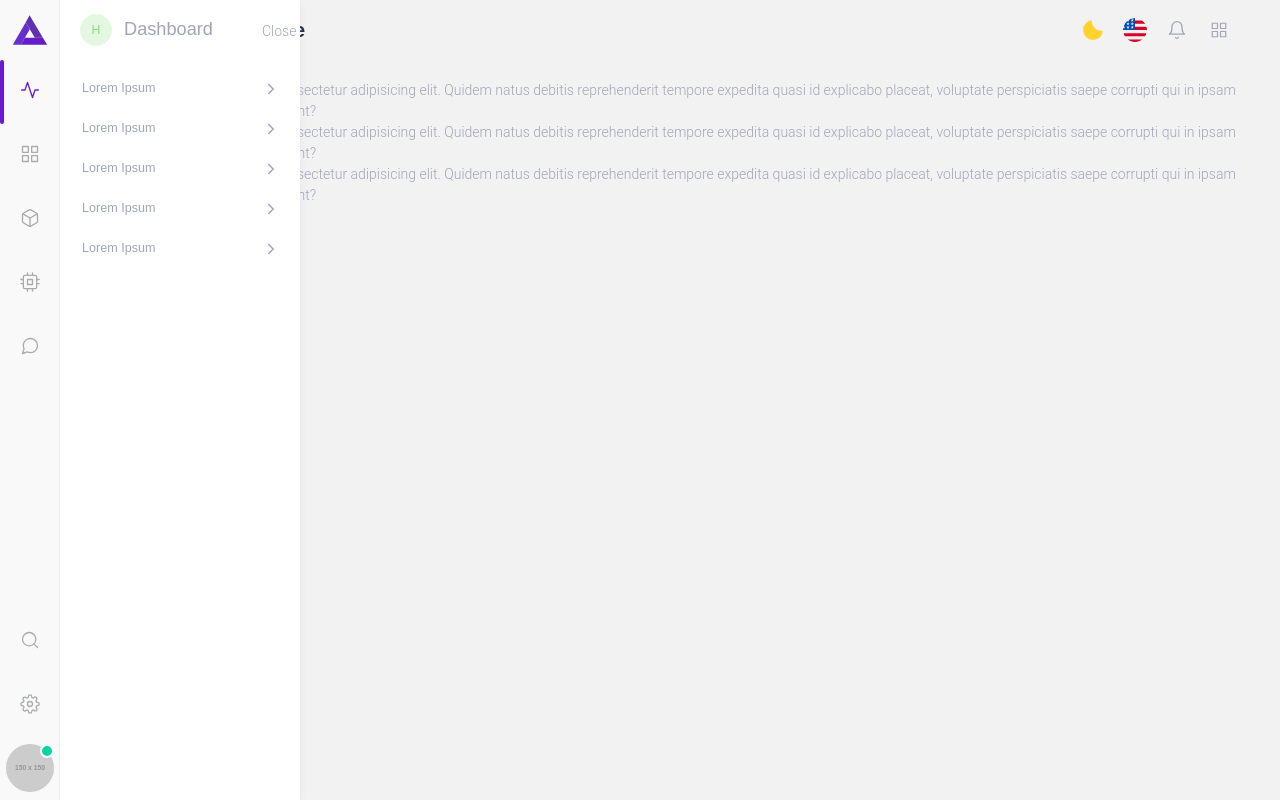
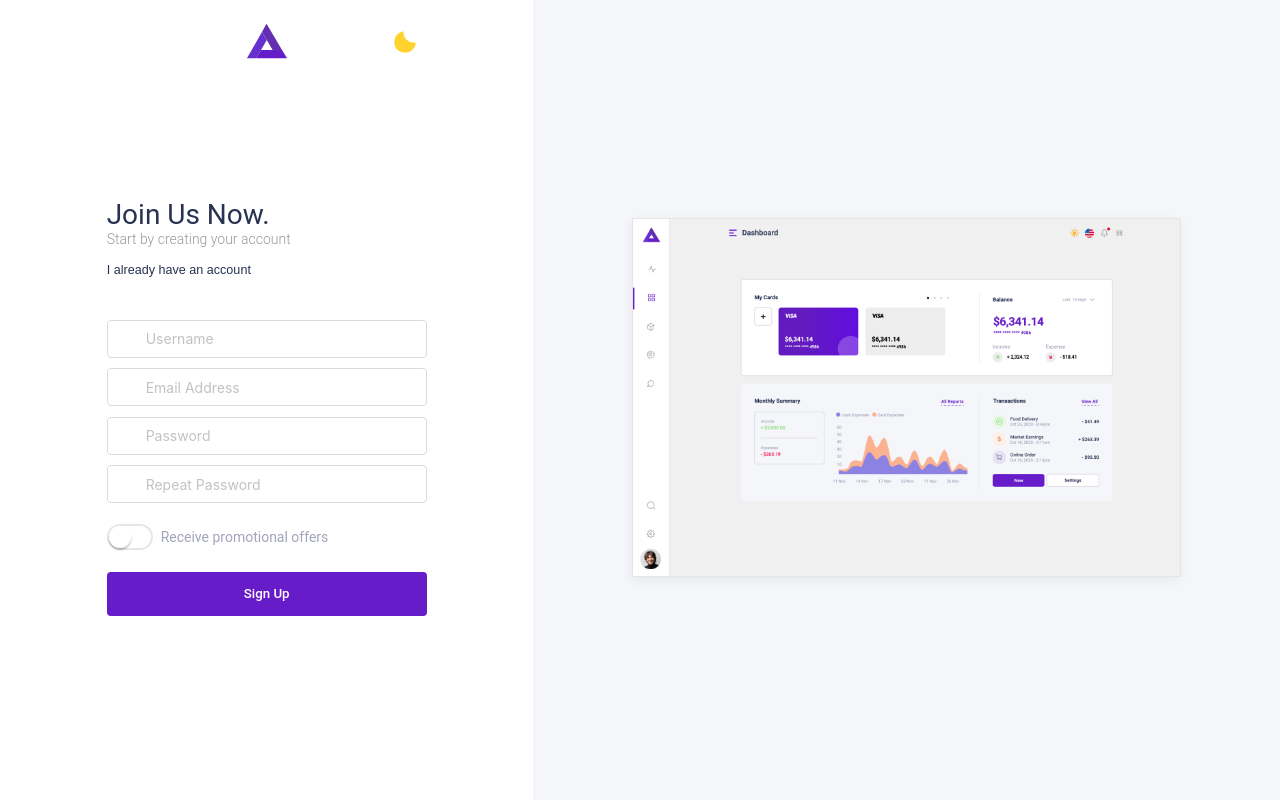
Before and after one commit to numofran6/groflex-huro-design, a React (Vite) app: page / in a window 1280 px wide. Built offline with nearby package versions, Linux system fonts and the light colour scheme.

Commit message:
sign up page created

```diff
--- a/src/App.jsx
+++ b/src/App.jsx
@@ -1,90 +1,11 @@
 import './App.css';
-import { Layout } from './components/layout/Layout';
-import { Route, Routes } from 'react-router-dom';
-import { UserGridSidebar } from './components/layout/UserGridSidebar';
-import { DashboardSidebar } from './components/layout/DashboardSidebar';
-import { UserGridPageContent } from './components/layout/UserGridPageContent';
-import { DashboardPageContent } from './components/layout/DashboardPageContent';
-import { MobileUserGridSubsidebar } from './components/layout/MobileUserGridSubsidebar';
-import { MobileDashboardSubsidebar } from './components/layout/MobileDashboardSubsidebar';
-import { ElementsSidebar } from './components/layout/ElementsSidebar';
-import { MobileElementsSubsidebar } from './components/layout/MobileElementsSubsidebar';
-import { ComponentsSidebar } from './components/layout/ComponentsSidebar';
-import { MobileComponentsSubsidebar } from './components/layout/MobileComponentsSubsidebar';
-import { MobileChatSubsidebar } from './components/layout/MobileChatSubsidebar';
-import { ChatSidebar } from './components/layout/ChatSidebar';
+import { SignUp } from './pages/SignUp';
 
 function App() {
 	return (
-		<Routes>
-			<Route path="/" element={<Layout />}>
-				<Route
-					index
-					element={
-						<>
-							<DashboardSidebar />
-							<MobileDashboardSubsidebar />
-							<DashboardPageContent />
-						</>
-					}
-				/>
-
-				<Route
-					path="user-grid"
-					element={
-						<>
-							<UserGridSidebar />
-							<MobileUserGridSubsidebar />
-							<UserGridPageContent />
-						</>
-					}
-				/>
-
-				<Route
-					path="elements"
-					element={
-						<>
-							<ElementsSidebar />
-							<MobileElementsSubsidebar />
-							<DashboardPageContent />
-						</>
-					}
-				/>
-
-				<Route
-					path="components"
-					element={
-						<>
-							<ComponentsSidebar />
-							<MobileComponentsSubsidebar />
-							<UserGridPageContent />
-						</>
-					}
-				/>
-
-				<Route
-					path="chat"
-					element={
-						<>
-							<ChatSidebar />
-							<MobileChatSubsidebar />
-							<DashboardPageContent />
-						</>
-					}
-				/>
-
-				<Route
-					path="more-on-lorem"
-					element={
-						<>
-							<UserGridSidebar />
-							<MobileUserGridSubsidebar />
-							<DashboardPageContent />
-						</>
-					}
-				/>
-			</Route>
-		</Routes>
+		<div>
+			<SignUp />
+		</div>
 	);
 }
 
--- a/src/components/button/AddonsGroup.jsx
+++ b/src/components/button/AddonsGroup.jsx
@@ -3,8 +3,3 @@ import React from 'react';
 export const AddonsGroup = ({ children }) => {
 	return <div className="field has-addons">{children}</div>;
 };
-import React from 'react';
-
-export const AddonsGroup = ({ children }) => {
-	return <div className="field has-addons">{children}</div>;
-};
--- a/src/components/button/Button.jsx
+++ b/src/components/button/Button.jsx
@@ -17,87 +17,46 @@ export const Button = ({
 	isOutlined,
 	isLoading,
 	elevated,
-	raised,
+	isRaised,
 	icon,
 	iconSmall,
 	isWhite,
 	isDisabled,
+	isFullWidth,
+	iconType,
 	...rest
 }) => {
 	const getButtonClasses = () => {
 		const classes = [];
 
-		if (isCircle) {
-			classes.push('is-circle');
-		}
+		isCircle && classes.push('is-circle');
+		isRounded && classes.push('is-rounded');
 
-		if (isBold) {
-			classes.push('is-bold');
-		}
+		// Color Options
+		isPrimary && classes.push('is-primary');
+		isSuccess && classes.push('is-success');
+		isInfo && classes.push('is-info');
+		isWarning && classes.push('is-warning');
+		isDanger && classes.push('is-danger');
+		isWhite && classes.push('is-white');
+		isLight && classes.push('is-light');
 
-		if (isPrimary) {
-			classes.push('is-primary');
-		}
+		isRaised && classes.push('is-raised');
+		elevated && classes.push('is-elevated');
 
-		if (isSuccess) {
-			classes.push('is-success');
-		}
+		textLower && classes.push('is-lower');
+		isBold && classes.push('is-bold');
 
-		if (isInfo) {
-			classes.push('is-info');
-		}
+		isBig && classes.push('is-big');
+		isHuge && classes.push('is-huge');
 
-		if (isWarning) {
-			classes.push('is-warning');
-		}
+		isOutlined && classes.push('is-outlined');
 
-		if (isDanger) {
-			classes.push('is-danger');
-		}
+		isLoading && classes.push('is-loading');
 
-		if (isWhite) {
-			classes.push('is-white');
-		}
+		isDisabled && classes.push('is-disabled');
 
-		if (raised) {
-			classes.push('is-raised');
-		}
-
-		if (elevated) {
-			classes.push('is-elevated');
-		}
-
-		if (textLower) {
-			classes.push('is-lower');
-		}
-
-		if (isBig) {
-			classes.push('is-big');
-		}
-
-		if (isHuge) {
-			classes.push('is-huge');
-		}
-
-		if (isRounded) {
-			classes.push('is-rounded');
-		}
-
-		if (isLight) {
-			classes.push('is-light');
-		}
-
-		if (isOutlined) {
-			classes.push('is-outlined');
-		}
-
-		if (isLoading) {
-			classes.push('is-loading');
-		}
-
-		if (isDisabled) {
-			classes.push('is-disabled');
-		}
+		isFullWidth && classes.push('is-fullwidth');
 
 		return classes.join(' ');
 	};
@@ -107,22 +66,7 @@ export const Button = ({
 			<button {...rest} className={`button h-button ${getButtonClasses()}`}>
 				{icon && (
 					<span className={`icon ${iconSmall && 'is-small'}`}>
-						<i data-feather="twitter">
-							<svg
-								xmlns="http://www.w3.org/2000/svg"
-								width="24"
-								height="24"
-								viewBox="0 0 24 24"
-								fill="none"
-								stroke="currentColor"
-								strokeWidth="2"
-								strokeLinecap="round"
-								strokeLinejoin="round"
-								className="feather feather-twitter"
-							>
-								<path d="M23 3a10.9 10.9 0 0 1-3.14 1.53 4.48 4.48 0 0 0-7.86 3v1A10.66 10.66 0 0 1 3 4s-4 9 5 13a11.64 11.64 0 0 1-7 2c9 5 20 0 20-11.5a4.5 4.5 0 0 0-.08-.83A7.72 7.72 0 0 0 23 3z"></path>
-							</svg>
-						</i>
+						<i data-feather={iconType}></i>
 					</span>
 				)}
 
@@ -131,15 +75,3 @@ export const Button = ({
 		</>
 	);
 };
-
-/**
- * H-Button
- * Solid Colors
- * Light Colors
- * Outlined Colors
- * Elevated
- * Loading
- * Disabled
- * Feather Icons
- * Button Group
- */
--- a/src/components/input/Input.jsx
+++ b/src/components/input/Input.jsx
@@ -4,7 +4,7 @@ import React from 'react';
 
 export const Input = ({
 	placeholder,
-	focus,
+	focusType,
 	helpText,
 	isRounded,
 	hasIcon,
@@ -12,27 +12,24 @@ export const Input = ({
 	hasValidation,
 	hasSuccess,
 	hasError,
+	iconType,
 	...rest
 }) => {
 	const getFocusType = () => {
-		if (focus === 'primary') {
-			return 'is-primary-focus';
-		}
-
-		if (focus === 'success') {
-			return 'is-success-focus';
-		}
-
-		if (focus === 'info') {
-			return 'is-info-focus';
-		}
-
-		if (focus === 'warning') {
-			return 'is-warning-focus';
-		}
-
-		if (focus === 'danger') {
-			return 'is-danger-focus';
+		switch (focusType) {
+			case 'primary':
+				return 'is-primary-focus';
+			case 'success':
+				return 'is-success-focus';
+			case 'info':
+				return 'is-info-focus';
+			case 'warning':
+				return 'is-warning-focus';
+			case 'danger':
+				return 'is-danger-focus';
+			default: {
+				return '';
+			}
 		}
 	};
 
@@ -44,31 +41,23 @@ export const Input = ({
 		}
 	};
 
-	const getControlCalssOptions = () => {
+	const getControlClassOptions = () => {
 		const classes = [];
 
-		if (hasIcon) {
-			classes.push('has-icon');
-		}
+		hasIcon && classes.push('has-icon');
 
-		if (isLoading) {
-			classes.push('is-loading');
-		}
+		isLoading && classes.push('is-loading');
 
-		if (hasValidation && hasSuccess) {
-			classes.push('has-validation has-success');
-		}
+		hasValidation && hasSuccess && classes.push('has-validation has-success');
 
-		if (hasValidation && hasError) {
-			classes.push('has-validation has-error');
-		}
+		hasValidation && hasError && classes.push('has-validation has-error');
 
 		return classes.join(' ');
 	};
 
 	return (
 		<div className="field">
-			<div className={`control ${getControlCalssOptions()}`}>
+			<div className={`control ${getControlClassOptions()}`}>
 				<input
 					type="text"
 					className={`input ${getFocusType()} ${getInputClassOptions()}`}
@@ -78,24 +67,9 @@ export const Input = ({
 
 				{/* Icon */}
 				{hasIcon && (
-					<div className="form-icon">
-						<i className="fab fa-twitter">
-							<svg
-								xmlns="http://www.w3.org/2000/svg"
-								width="24"
-								height="24"
-								viewBox="0 0 24 24"
-								fill="none"
-								stroke="currentColor"
-								strokeWidth="2"
-								strokeLinecap="round"
-								strokeLinejoin="round"
-								className="feather feather-twitter"
-							>
-								<path d="M23 3a10.9 10.9 0 0 1-3.14 1.53 4.48 4.48 0 0 0-7.86 3v1A10.66 10.66 0 0 1 3 4s-4 9 5 13a11.64 11.64 0 0 1-7 2c9 5 20 0 20-11.5a4.5 4.5 0 0 0-.08-.83A7.72 7.72 0 0 0 23 3z"></path>
-							</svg>
-						</i>
-					</div>
+					<span className="form-icon">
+						<i data-feather={iconType}></i>
+					</span>
 				)}
 
 				{/* Validation Success */}
--- /dev/null
+++ b/src/components/switch/Switch.jsx
@@ -0,0 +1,36 @@
+import React from 'react';
+
+export const Switch = ({
+	label,
+	isPrimary,
+	isSuccess,
+	isInfo,
+	isWarning,
+	isDanger,
+	rest,
+}) => {
+	const getSwitchClasses = () => {
+		const classes = [];
+
+		isPrimary && classes.push('is-primary');
+		isSuccess && classes.push('is-success');
+		isInfo && classes.push('is-info');
+		isWarning && classes.push('is-warning');
+		isDanger && classes.push('is-danger');
+
+		return classes.join(' ');
+	};
+
+	return (
+		<div className={label ? 'switch-block' : ''}>
+			<label class={`form-switch ${getSwitchClasses()}`}>
+				<input type="checkbox" class="is-switch" {...rest} />
+				<i></i>
+			</label>
+
+			<div class="text">
+				<span>{label}</span>
+			</div>
+		</div>
+	);
+};
--- /dev/null
+++ b/src/pages/SignUp.jsx
@@ -0,0 +1,135 @@
+import React from 'react';
+import bankingImgLight from '../assets/img/illustrations/apps/huro-banking-light.png';
+import bankingImgDark from '../assets/img/illustrations/apps/huro-banking-dark.png';
+import logoLight from '../assets/img/logos/logo/logo.svg';
+import logoDark from '../assets/img/logos/logo/logo-light.svg';
+import { Link } from 'react-router-dom';
+import { Input } from '../components/input/Input';
+import { Button } from '../components/button/Button';
+import { Switch } from '../components/switch/Switch';
+
+export const SignUp = () => {
+	return (
+		<div className="app-wrapper">
+			<div className="pageloader is-full"></div>
+			<div className="infraloader is-full"></div>
+
+			<div className="auth-wrapper">
+				{/* Page Body */}
+				{/* Wrapper */}
+				<div className="auth-wrapper-inner columns is-gapless">
+					{/* Form Section */}
+					<div className="column is-5">
+						<div className="hero is-fullheight is-white">
+							<div className="hero-heading">
+								<label className="dark-mode ml-auto">
+									<input type="checkbox" checked="" onChange={() => {}} />
+									<span></span>
+								</label>
+
+								<div className="auth-logo">
+									<a href="/">
+										<img
+											className="top-logo light-image"
+											src={logoLight}
+											alt="Logo"
+										/>
+										<img
+											className="top-logo dark-image"
+											src={logoDark}
+											alt="Logo"
+										/>
+									</a>
+								</div>
+							</div>
+
+							<div className="hero-body">
+								<div className="container">
+									<div className="columns">
+										<div className="column is-12">
+											<div className="auth-content">
+												<h2>Join Us Now.</h2>
+												<p>Start by creating your account</p>
+												<Link to={'/auth-login-2.html'}>
+													I already have an account
+												</Link>
+											</div>
+
+											<div className="auth-form-wrapper">
+												{/* Login Form */}
+												<form>
+													<div className="login-form">
+														<Input
+															placeholder={'Username'}
+															hasIcon
+															iconType={'user'}
+														/>
+														<Input
+															placeholder={'Email Address'}
+															hasIcon
+															iconType={'mail'}
+														/>
+														<Input
+															placeholder={'Password'}
+															hasIcon
+															iconType={'lock'}
+														/>
+														<Input
+															placeholder={'Repeat Password'}
+															hasIcon
+															iconType={'lock'}
+														/>
+
+														<div className="setting-item">
+															<Switch isPrimary />
+															<div className="setting-meta">
+																<span>Receive promotional offers</span>
+															</div>
+														</div>
+
+														<div className="control login">
+															<Button isPrimary isBold isRaised isFullWidth>
+																Sign Up
+															</Button>
+														</div>
+													</div>
+												</form>
+											</div>
+										</div>
+									</div>
+								</div>
+							</div>
+						</div>
+					</div>
+
+					{/* Image Section (hidden on mobile) */}
+					<div className="column login-column is-7 is-hidden-mobile h-hidden-tablet-p hero-banner">
+						<div className="hero login-hero is-fullheight is-app-grey">
+							<div className="hero-body">
+								<div className="columns">
+									<div className="column is-10 is-offset-1">
+										<img
+											className="light-image has-light-shadow has-light-border"
+											src={bankingImgLight}
+											alt="Banking Image"
+										/>
+
+										<img
+											className="dark-image has-light-shadow"
+											src={bankingImgDark}
+											alt="Banking Image"
+										/>
+									</div>
+								</div>
+							</div>
+
+							<div className="hero-footer">
+								<p className="has-text-centered"></p>
+							</div>
+						</div>
+					</div>
+				</div>
+			</div>
+		</div>
+	);
+};
```
Also changed, not shown: src/components/button/HAction.jsx (+3 -9 lines), src/components/button/IconButton.jsx (+19 -74 lines), src/components/cards/BasicCard.jsx (+9 -8 lines).
